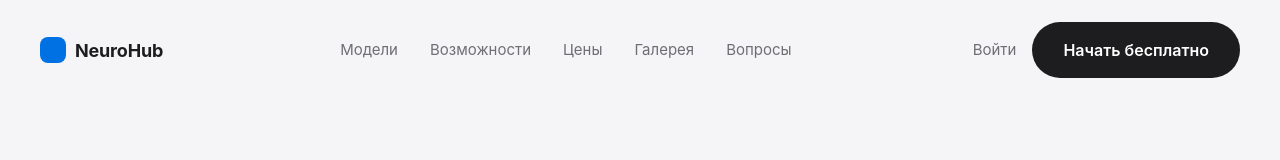
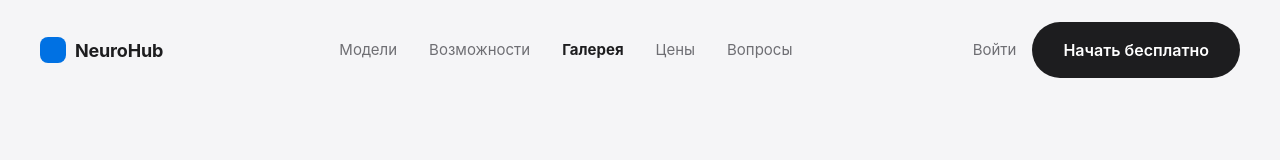
Before and after one commit to 9525750/NeuroHub-landing, a Next.js app: page / in a window 1280 px wide. Shown: the top 160 px of the page. Built offline with nearby package versions, Linux system fonts and the light colour scheme; no server answers.

Commit message:
Переместить «Галерея» в центр меню и выделить жирным

```diff
--- a/src/app/landing.css
+++ b/src/app/landing.css
@@ -43,6 +43,7 @@
 .nav__links { display: flex; gap: 32px; font-size: 15px; color: var(--ink-soft); }
 .nav__links a { color: inherit; text-decoration: none; }
 .nav__links a:hover { color: var(--ink); }
+.nav__links a.nav__links-accent { font-weight: 700; color: var(--ink); }
 .nav__ctas { display: flex; gap: 12px; align-items: center; }
 .nav__ctas a.link { font-size: 15px; color: var(--ink-soft); text-decoration: none; padding: 8px 4px; }
 .nav__cta { padding: 11px 22px; font-size: 15px; white-space: nowrap; }
--- a/src/components/landing/nav.tsx
+++ b/src/components/landing/nav.tsx
@@ -10,8 +10,10 @@ export function Nav() {
         <div className="nav__links">
           <a href="#models">Модели</a>
           <a href="#tools">Возможности</a>
+          <a href={appPath("/gallery")} className="nav__links-accent">
+            Галерея
+          </a>
           <a href={appPath("/billing")}>Цены</a>
-          <a href={appPath("/gallery")}>Галерея</a>
           <a href="#faq">Вопросы</a>
         </div>
         <div className="nav__ctas">
```
